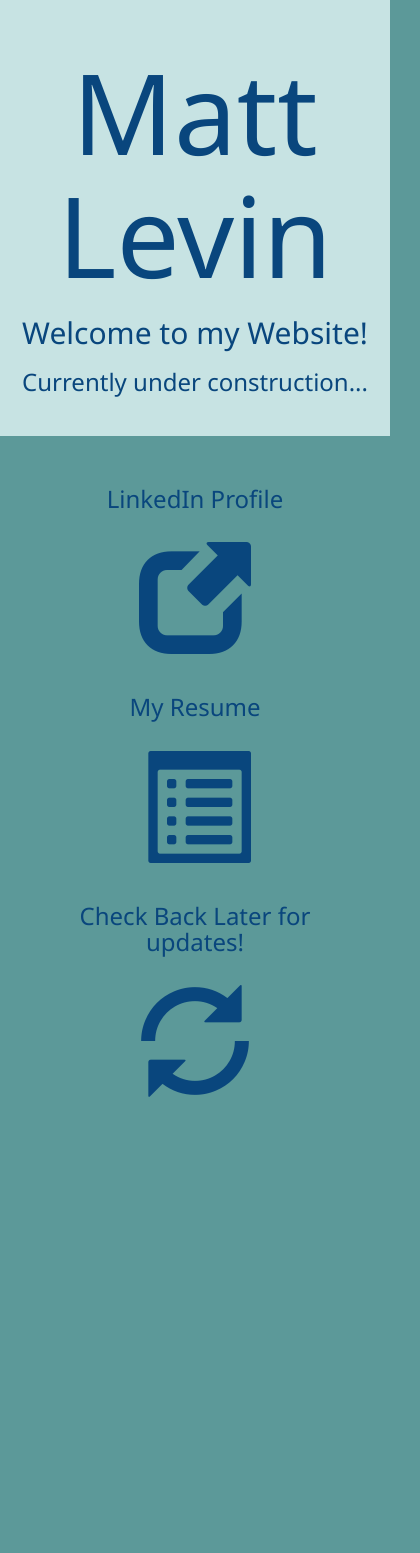
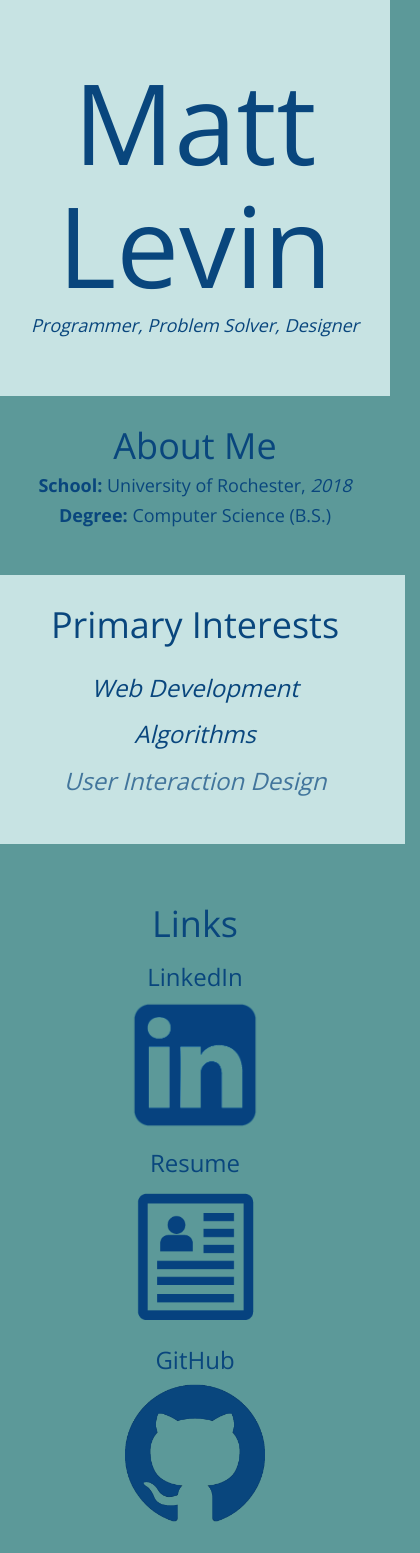
Before and after one commit to levinmat/levinmat.github.io, a plain HTML site: page index.html in a window 390 px wide. Shown: the whole page, 420 px wide, since content can reach past the window. Before the commit the page ends 1117 px from the top, so only its background shows below. Drawn offline with nearby package versions, Linux system fonts and the light colour scheme.

Commit message:
Add files via upload

```diff
--- a/css/styles.css
+++ b/css/styles.css
@@ -2,7 +2,8 @@ body {
 	text-align: center;
 	background-color: #5C9999;
 	color: #09467D;
-	font-family: 'Noto Sans', sans-serif;
+	font-family: 'Open Sans', sans-serif;
+	overflow-x: hidden;
 }
 
 #main-title {
@@ -11,19 +12,56 @@ body {
 
 .jumbotron {
 	background-color: #C7E3E3;
+	width: 100%;
+	padding-bottom: 30;
+	padding-top: 40;
+}
+
+.lighter {
+	background-color: #C7E3E3;
+
+}
+
+#interests{
+	padding-bottom: 40;
+}
+
+.icon-img {
+	color: blue;
+	max-width: 140;
+	max-height: 140;
+
+}
+
+.linkedin-icon {
+	max-width: 130;
+	max-height: 130;
 }
 
 a {
 	color: #216969;
 }
 
+hr{
+border-color: gray !important;
+width: 80%;
+}
 
+.section {
+	margin-bottom: 20;
+	margin-top: 30;
+	padding-top: 10;
+	padding-bottom: 10;
+}
+
+#about {
+	padding-top: 0;
+		padding-bottom: 10;
+}
 
 a:hover {
 	text-decoration: none;
 }
-
-
 
 .icon-large {
 	margin-top: 20;
@@ -31,9 +69,15 @@ a:hover {
 	font-size: 800%;
 }
 
+.subtitle {
+	padding-top: 5;
+	padding-left: 60;
+	padding-right: 60;
+}
 /* For Links that are Icons, not Text */
 .inverted-link {
 	color: #09467D;
+
 }
 
 .inverted-link:hover {
--- a/index.html
+++ b/index.html
@@ -6,7 +6,11 @@
 	<!-- <link rel="icon" href="img/appicon.png"> -->
 
 	<!-- Google Fonts -->
-	<link href="https://fonts.googleapis.com/css?family=Noto+Sans" rel="stylesheet">
+	<link href="http://fonts.googleapis.com/css?family=Open+Sans:300,600,700" rel="stylesheet" type="text/css" />
+
+	<!-- Animation CSS -->
+	<link rel="stylesheet" href="https://cdnjs.cloudflare.com/ajax/libs/animate.css/3.5.2/animate.min.css">
+
 
 	<!-- Bootstrap CSS -->
 	<link rel="stylesheet" href="https://maxcdn.bootstrapcdn.com/bootstrap/3.3.7/css/bootstrap.min.css" integrity="sha384-BVYiiSIFeK1dGmJRAkycuHAHRg32OmUcww7on3RYdg4Va+PmSTsz/K68vbdEjh4u" crossorigin="anonymous">
@@ -20,16 +24,50 @@
 
 <body>
 
-	<div class="jumbotron">
-		<h1 id="main-title">Matt Levin</h1>
-		<h2>Welcome to my Website!</h2>
-		<h3>Currently under construction...</h3>
+	<div class="jumbotron animated zoomIn">
+		<h1 id="main-title" class="animated zoomIn">Matt Levin</h1>
+
+		<h4><i><span id="programmer">Programmer,</span> <span id="ps">Problem Solver,</span><span id="designer"> Designer</span></i></h4><br>
+
 		<!-- <p>Currently a Junior pursuing a Bacholor of Science degree at The University of Rochester. I'm interested -->
 		<!-- in Artificial Intelligence, Algorithms, and iOS and Web Development.  </p> -->
 	</div>
 
-	<div class="container">
+	<div class="section" id="about">
+		<h1>About Me</h1>
+		<h4><strong>School:</strong> University of Rochester, <i>2018</i></h4>
+		<h4><strong>Degree:</strong> Computer Science (B.S.)</h4>
 
+</div>
+
+	</div>
+
+	<div id="interests" class="section lighter row">
+		<h1>Primary Interests</h1>
+		<div class="row">
+			<div class="col-md-4 col-sm-4">
+				<i><h3 id="slot1">Web Development</h3></i>
+				<!-- <p class="subtitle">Creating aesthetically pleasing web pages has been a passion of mine for several years. </p> -->
+			</div>
+			<div class="col-md-4 col-sm-4">
+				<i><h3 id="slot2">Artificial Intelligence</h3></i>
+				<!-- <p class="subtitle">Creating aesthetically pleasing web pages has been a passion of mine for several years. </p> -->
+
+			</div>
+			<div class="col-md-4 col-sm-4">
+				<i><h3 id="slot3">iOS Development</h3></i>
+				<!-- <p class="subtitle">Designing mobile applications to fix a problem in our society or find a </p> -->
+
+			</div>
+
+		</div>
+
+	</div>
+
+
+	<div class="section container">
+		<div class="row">
+			<h1>Links</h1>
 			<div class="col-md-4 col-sm-6">
 			<!-- <h3>Check out my
 				<span>
@@ -37,22 +75,28 @@
 				</span>
 
 			</h3> -->
-			<h3>LinkedIn Profile</h3>
+			<h3>LinkedIn</h3>
 			<a target="_blank" href="https://www.linkedin.com/in/matt-levin" alt="my linkedin profile">
-				<span class="glyphicon glyphicon-new-window icon-large inverted-link"></span>
+				<img class="icon-img linkedin-icon" src="img/linkedin.png"></img>
 			</a>
 		</div> <!-- Column -->
 		<div class="col-md-4 col-sm-6">
-			<h3>My Resume</h3>
-			<a target="_blank" href="resume.pdf"><span class="glyphicon glyphicon-list-alt icon-large inverted-link"></span></a>
+			<h3>Resume</h3>
+			<a target="_blank" href="matt_levin_resume.pdf">
+				<img class="icon-img resume-icon" src="img/resume.png"></img>
+
+			</a>
 
 		</div>
 		<div class="col-md-4 col-sm-12">
-			<h3>Check Back Later for updates!</h3>
+			<h3>GitHub</h3>
 			<!-- <a onclick="window.location.href=this" alt="nothing"><span class="glyphicon glyphicon-refresh icon-large inverted-link"></span></a> -->
-			<span class="glyphicon glyphicon-refresh icon-large"></span>
+			<a target="_blank" href="https://github.com/levinmat"><img class="icon-img git-icon" src="img/git.png"></img></a>
+			<!-- <span class="glyphicon glyphicon-refresh icon-large"></span> -->
 		</div> <!-- Column -->
 	</div> <!-- Container -->
+</div>
+
 
 <!-- <div class="container"> <div class="jumbotron"> <h1>Next Section</h1> </div> </div> -->
 
@@ -66,6 +110,7 @@
 <!-- Bootstrap Javascript -->
 <script src="https://maxcdn.bootstrapcdn.com/bootstrap/3.3.7/js/bootstrap.min.js" integrity="sha384-Tc5IQib027qvyjSMfHjOMaLkfuWVxZxUPnCJA7l2mCWNIpG9mGCD8wGNIcPD7Txa" crossorigin="anonymous"></script>
 
+<script src="js/animations.js"></script>
 </body>
 
 
--- /dev/null
+++ b/js/animations.js
@@ -0,0 +1,91 @@
+$(document).ready(function() {
+
+
+// Hovering over the icons switches src (colors changed using Photoshop)
+	$(".git-icon").hover(function() {
+		$(this).attr("src", "img/git-hover.png");
+	}, function() {
+		$(this).attr("src", "img/git.png")
+	});
+
+	$(".linkedin-icon").hover(function() {
+		$(this).attr("src", "img/linkedin-hover.png");
+	}, function() {
+		$(this).attr("src", "img/linkedin.png")
+	});
+
+
+	$(".resume-icon").hover(function() {
+		$(this).attr("src", "img/resume-hover.png");
+	}, function() {
+		$(this).attr("src", "img/resume.png")
+	});
+
+
+// Interests section
+var text = ['Algorithms', 'User Interaction Design', 'Problem Solving', 'Web Development', 'Artificial Intelligence', 'iOS Development', 'Product Design'];
+var i = 0;
+var slot1 = $('#slot1');
+var slot2 = $('#slot2');
+var slot3 = $('#slot3');
+
+	// Initial Fade in
+	slot1.fadeOut(0);
+	slot1.fadeIn(2000);
+	slot2.fadeOut(0);
+	slot2.fadeIn(2000);
+	slot3.fadeOut(0);
+	slot3.fadeIn(2000);
+
+	// First two switches
+	setTimeout(function() {
+		slot2.fadeOut(600);
+		setTimeout(function() {
+			slot2.text(text[i++ % text.length]);
+			slot2.fadeIn(600);
+		}, 600);
+	}, 2000);
+
+	setTimeout(function() {
+		slot3.fadeOut(600);
+		setTimeout(function() {
+			slot3.text(text[i++ % text.length]);
+			slot3.fadeIn(600);
+		}, 600);
+	}, 4000);
+
+
+	// Loops
+	setInterval(function ()
+	{
+		slot1.fadeOut(600);
+		setTimeout(function() {
+			slot1.text(text[i++ % text.length]);
+			slot1.fadeIn(600);
+		}, 600);
+	}, 6000);
+
+	setTimeout(function() {
+		setInterval(function ()
+		{
+			slot2.fadeOut(600);
+			setTimeout(function() {
+				slot2.text(text[i++ % text.length]);
+				slot2.fadeIn(600);
+			}, 600);
+		}, 6000);
+	}, 2000);
+
+	setTimeout(function() {
+		setInterval(function ()
+		{
+			slot3.fadeOut(600);
+			setTimeout(function() {
+				slot3.text(text[i++ % text.length]);
+				slot3.fadeIn(600);
+			}, 600);
+		}, 6000);
+	}, 4000);
+
+
+});
```
Also changed, not shown: README.md, img/git-hover.png (added), img/git.png (added), img/linkedin-hover.png (added), img/linkedin.png (added), img/resume-hover.png (added), img/resume.png (added), 1 other file. Lines whose indentation alone changed are shown as unchanged.
